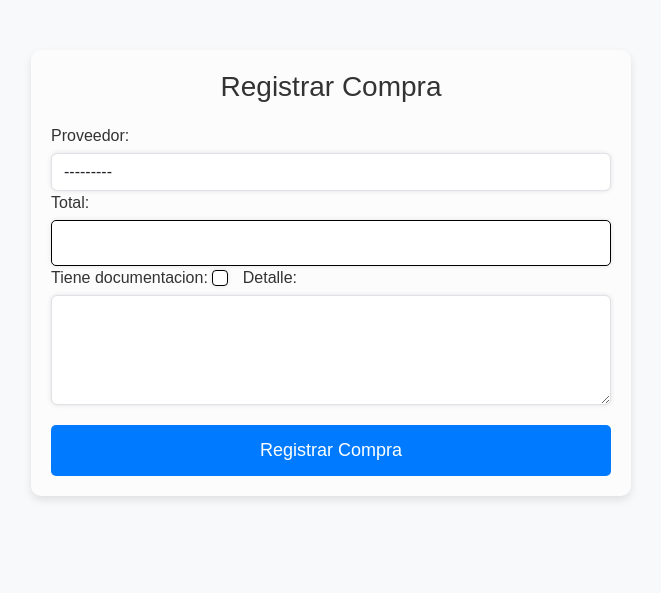
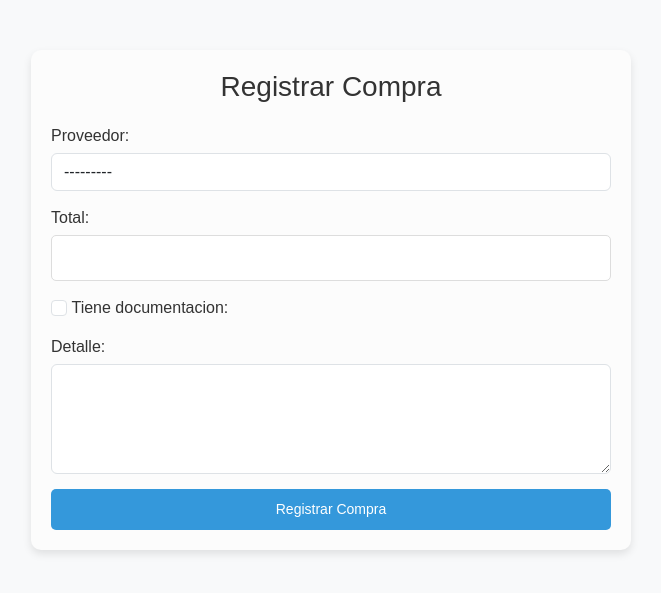
Before and after one commit to Leonelpescador/Bruenet-2.0, a Django app: page /compra/crear/ in a window 1280 px wide. Shown: the part 56-649 px from the top of the page, without its empty margins (309-970 px from the left). Run offline with Django 5.2, Linux system fonts and the light colour scheme; data comes from the database, SQL or seed files in the repository; both versions use the stored data as it was after the commit.

Commit message:
Antes de meter mano en la estrctura de compra.

```diff
--- a/brunet/restaurant/templates/compra/compras.html
+++ b/brunet/restaurant/templates/compra/compras.html
@@ -173,6 +173,7 @@
     <h1>Compras</h1>
     <div>
         <a href="{% url 'crear_compra' %}" class="btn btn-primary">Registrar Nueva Compra</a>
+        <a href="{% url 'inventario' %}" class="btn btn-primary">inventario</a>
         <a href="{% url 'proveedores' %}" class="btn btn-secondary">Proveedores</a>
         <a href="{% url 'home' %}" class="btn btn-secondary">Volver a Inicio</a>
     </div>
--- a/brunet/restaurant/templates/compra/crear_compra.html
+++ b/brunet/restaurant/templates/compra/crear_compra.html
@@ -3,20 +3,37 @@
 {% block content %}
 <div class="form-container">
     <h1>Registrar Compra</h1>
-    <form method="post" enctype="multipart/form-data">
+    <form method="post" enctype="multipart/form-data" id="compraForm">
         {% csrf_token %}
 
-
-        {{ form.proveedor.label_tag }} {{ form.proveedor }}
-        {{ form.total.label_tag }} {{ form.total }}
-        {{ form.tiene_documentacion.label_tag }} {{ form.tiene_documentacion }}
-        {{ form.detalle.label_tag }} {{ form.detalle }}
-
-        <div id="archivo-field" style="display: none;">
-            {{ form.archivo_documentacion.label_tag }} {{ form.archivo_documentacion }}
+        <div class="form-group">
+            {{ form.proveedor.label_tag }}
+            {{ form.proveedor }}
         </div>
 
-        <button type="submit">Registrar Compra</button>
+        <div class="form-group">
+            {{ form.total.label_tag }}
+            {{ form.total }}
+        </div>
+
+        <div class="form-group">
+            <label>
+                {{ form.tiene_documentacion }}
+                {{ form.tiene_documentacion.label_tag }}
+            </label>
+        </div>
+
+        <div id="archivo-field" style="display: none;" class="form-group">
+            {{ form.archivo_documentacion.label_tag }}
+            {{ form.archivo_documentacion }}
+        </div>
+
+        <div class="form-group">
+            {{ form.detalle.label_tag }}
+            {{ form.detalle }}
+        </div>
+
+        <button type="submit" class="btn btn-primary btn-block">Registrar Compra</button>
     </form>
 </div>
 
@@ -44,14 +61,14 @@
         box-shadow: 0 4px 8px rgba(0, 0, 0, 0.1);
     }
 
-    .form-container h1 {
+    h1 {
         text-align: center;
         color: #333;
         font-size: 28px;
         margin-bottom: 20px;
     }
 
-    form p {
+    .form-group {
         margin-bottom: 15px;
     }
 
@@ -60,45 +77,29 @@
         padding: 10px;
         margin-top: 5px;
         border-radius: 5px;
-        border: 1px solid #000;
+        border: 1px solid #ddd;
         font-size: 16px;
-        box-sizing: border-box;
         transition: border-color 0.3s ease, box-shadow 0.3s ease;
-        box-shadow: 0 0 5px rgba(0, 0, 0, 0.1);
     }
 
-    input[type="text"]:focus, input[type="number"]:focus, select:focus, textarea:focus, input[type="file"]:focus {
-        border-color: #000;
-        box-shadow: 0 0 8px rgba(0, 0, 0, 0.3);
+    input:focus, select:focus, textarea:focus, input[type="file"]:focus {
+        border-color: #007bff;
+        box-shadow: 0 0 8px rgba(0, 123, 255, 0.25);
     }
 
-    .form-check-input {
-        margin-right: 10px;
-        border: 1px solid #000;
-        box-shadow: 0 0 5px rgba(0, 0, 0, 0.1);
+    button {
+        padding: 12px;
+        background-color: #007bff;
+        color: white;
+        border: none;
+        border-radius: 5px;
+        width: 100%;
+        cursor: pointer;
+        transition: background-color 0.3s ease;
     }
 
-    button[type="submit"] {
-        width: 100%;
-        padding: 12px;
-        background-color: #007bff;
-        color: #fff;
-        border: none;
-        border-radius: 5px;
-        font-size: 18px;
-        cursor: pointer;
-        transition: background-color 0.3s ease;
-        margin-top: 20px;
-    }
-
-    button[type="submit"]:hover {
+    button:hover {
         background-color: #0056b3;
     }
-
-    #archivo-field {
-        margin-top: 20px;
-    }
-
-
 </style>
 {% endblock %}
--- a/brunet/restaurant/views.py
+++ b/brunet/restaurant/views.py
@@ -477,8 +477,6 @@ def eliminar_proveedor(request, pk):
 
 # Compras
 from django.shortcuts import render, redirect
-from .models import Compra
-from .forms import CompraForm
 
 def crear_compra(request):
     if request.method == 'POST':
@@ -494,13 +492,10 @@ def crear_compra(request):
 def compras(request):
     compras = Compra.objects.all()
     for compra in compras:
-        # Determinamos si el archivo adjunto es un PDF
-        if compra.archivo_documentacion:
-            compra.es_pdf = compra.archivo_documentacion.url.lower().endswith('.pdf')
-        else:
-            compra.es_pdf = False
+        compra.es_pdf = compra.archivo_documentacion and compra.archivo_documentacion.url.lower().endswith('.pdf')
 
     return render(request, 'compra/compras.html', {'compras': compras})
+
 
 @login_required
 def editar_compra(request, pk):
```
Also changed, not shown: brunet/db.sqlite3.
